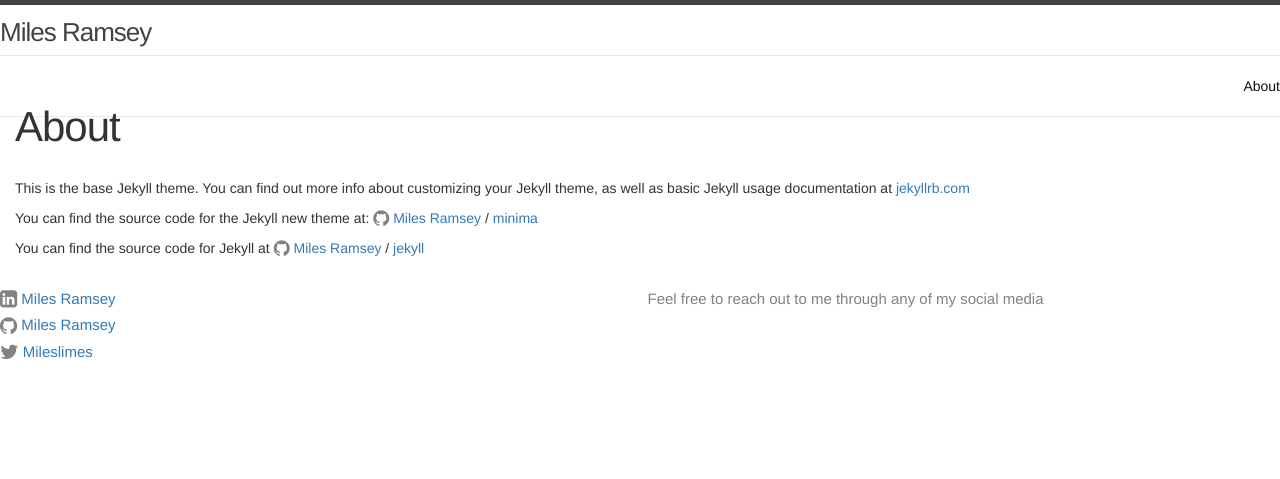
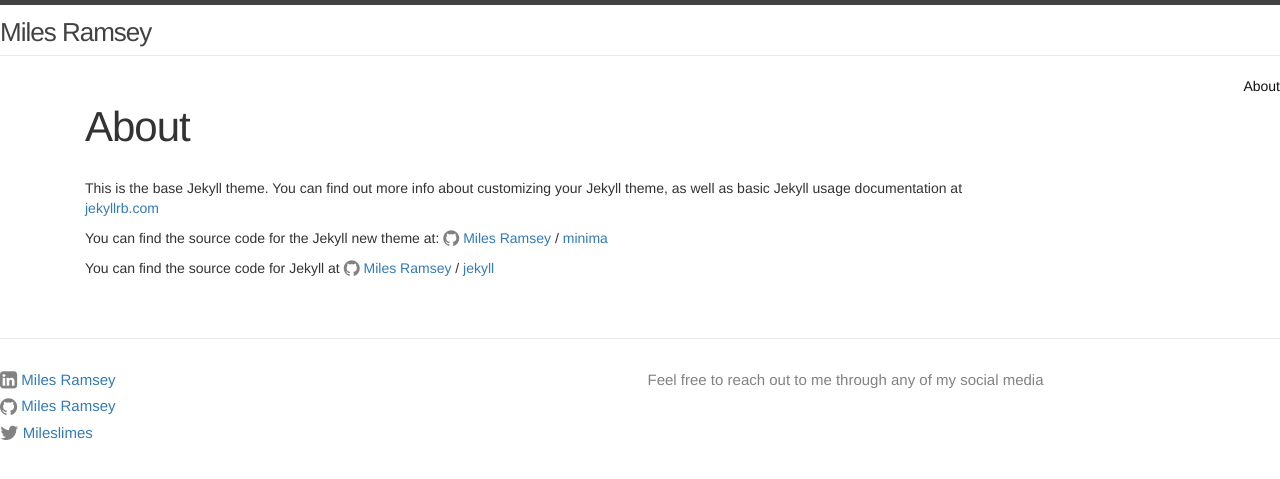
Before and after one commit to MilesRamsey/milesramsey.github.io, a Jekyll site: the page built from about.md, in a window 1280 px wide. Shown: the top 479 px of the page. Built offline with Jekyll 4.4.1, drawn with Linux system fonts in a browser that asks for light colours.

Commit message:
Update default.html

```diff
--- a/_layouts/default.html
+++ b/_layouts/default.html
@@ -7,7 +7,7 @@
 
     {% include header.html %}
 
-    <main class="page-content" aria-label="Content">
+    <main class="page-content container" aria-label="Content">
       <div class="col-md-10">
         {{ content }}
       </div>
```
